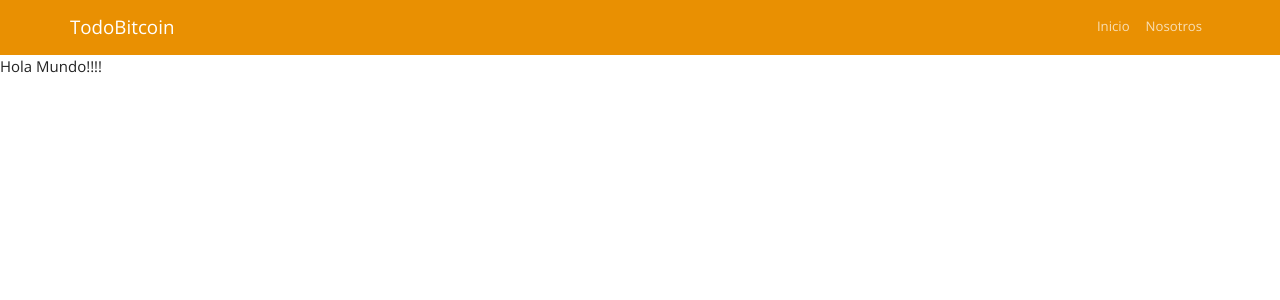
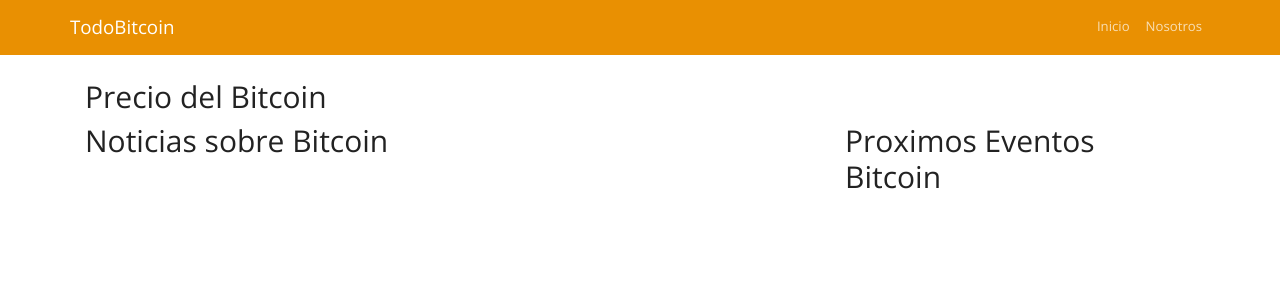
Before and after one commit to jorgebarcos/BitcoinApp, a Next.js app: page / in a window 1280 px wide. Shown: the top 300 px of the page. Built offline with nearby package versions, Linux system fonts and the light colour scheme.

Commit message:
Creando las distintas secciones del Index

```diff
--- a/components/Master.js
+++ b/components/Master.js
@@ -10,7 +10,7 @@
 		</Head>
 
 		<Navegacion />
-		{props.children}
+		<div className="container mt-4">{props.children}</div>
 	</div>
 );
 
--- a/pages/index.js
+++ b/pages/index.js
@@ -2,8 +2,17 @@
 
 const Index = () => (
 	<MasterPage>
-		<div>
-			<p>Hola Mundo!!!!</p>
+		<div className="row">
+			<div className="col-12">
+				<h2>Precio del Bitcoin</h2>
+			</div>
+
+			<div className="col-md-8">
+				<h2>Noticias sobre Bitcoin</h2>
+			</div>
+			<div className="col-md-4">
+				<h2>Proximos Eventos Bitcoin</h2>
+			</div>
 		</div>
 	</MasterPage>
 );
```
